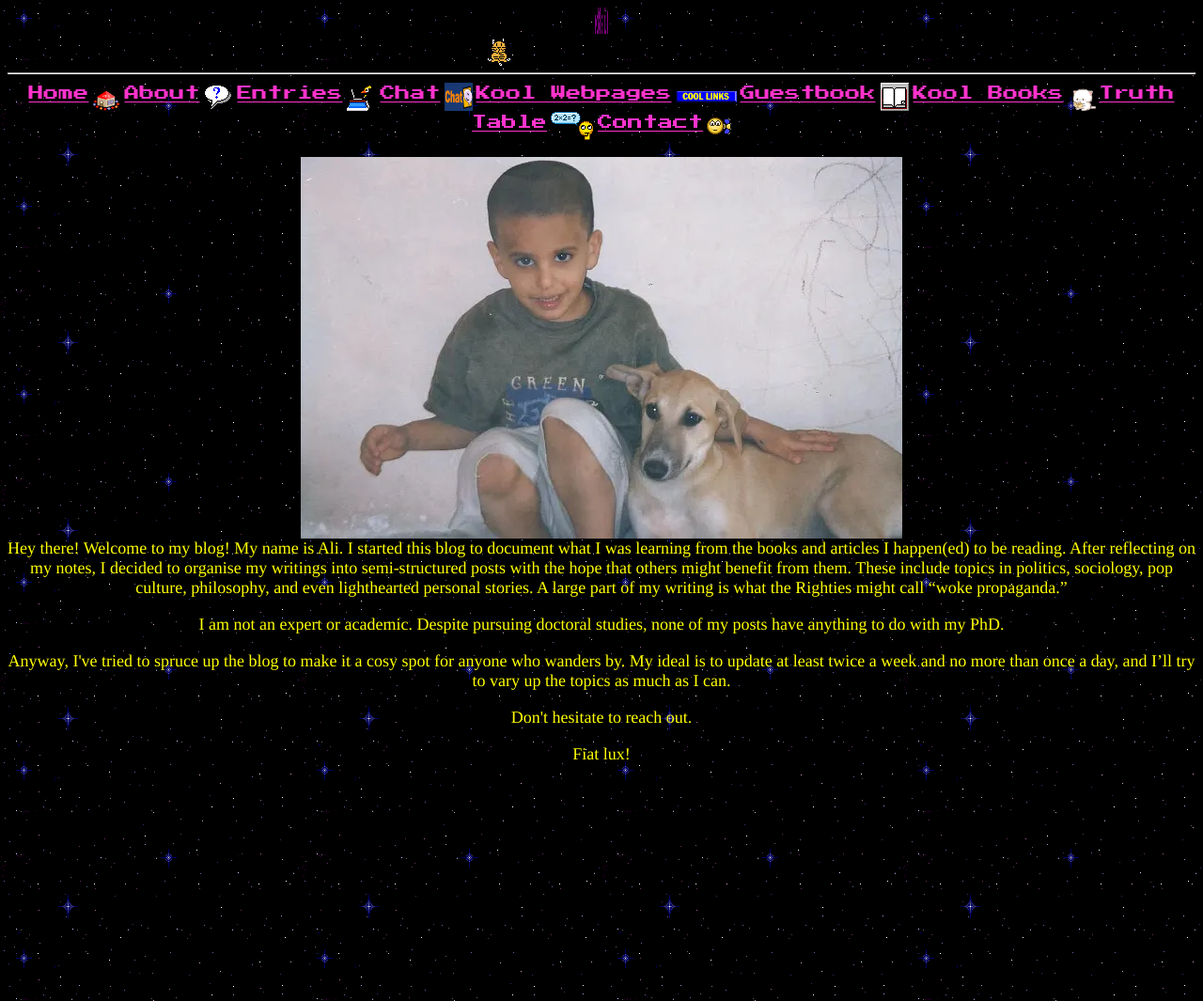
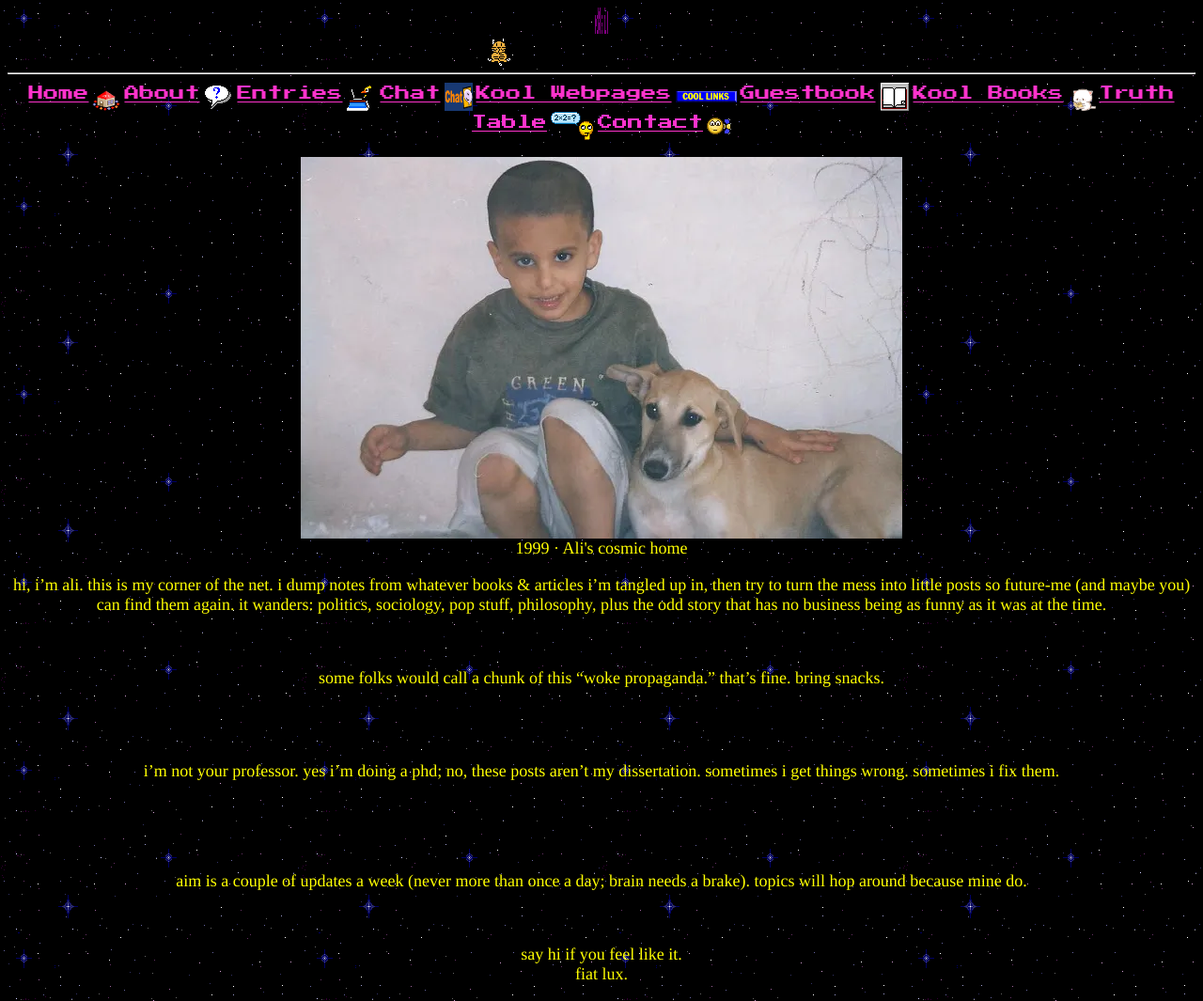
Before and after one commit to Catofminerva/Catofminerva.github.io, a Jekyll site: the page about.html, which Jekyll copies as it is, in a window 1280 px wide. Shown: the whole page at 94% size. Built offline with Jekyll 4.4.1, drawn with Linux system fonts in a browser that asks for light colours.

Commit message:
Update about.html

```diff
--- a/about.html
+++ b/about.html
@@ -130,12 +130,25 @@ li {
 
     <center>
    <font face="Press Start 2P" size="4" color="yellow">
-        Hey there! Welcome to my blog! My name is Ali. I started this blog to document what I was learning from the books and articles I happen(ed) to be reading. After reflecting on my notes, I decided to organise my writings into semi-structured posts with the hope that others might benefit from them. These include topics in politics, sociology, pop culture, philosophy, and even lighthearted personal stories. A large part of my writing is what the Righties might call “woke propaganda.”
+<div class="meta">1999 · Ali's cosmic home</div>
 
-        <p>I am not an expert or academic. Despite pursuing doctoral studies, none of my posts have anything to do with my PhD. <p>Anyway, I've tried to spruce up the blog to make it a cosy spot for anyone who wanders by. My ideal is to update at least twice a week and no more than once a day, and I’ll try to vary up the topics as much as I can.
+<p>hi, i’m ali. this is my corner of the net. i dump notes from whatever books & articles i’m tangled up in, then try to turn the mess into little posts so future-me (and maybe you) can find them again. it wanders: politics, sociology, pop stuff, philosophy, plus the odd story that has no business being as funny as it was at the time.</p>
 
-        <p>Don't hesitate to reach out.
+<p>&nbsp;</p>
 
-        <p>Fiat lux!
+<p>some folks would call a chunk of this “woke propaganda.” that’s fine. bring snacks.</p>
+
+<br><br>
+
+<p>i’m not your professor. yes i’m doing a phd; no, these posts aren’t my dissertation. sometimes i get things wrong. sometimes i fix them.</p>
+
+<p>&nbsp;</p><p>&nbsp;</p>
+
+<p>aim is a couple of updates a week (never more than once a day; brain needs a brake). topics will hop around because mine do.</p>
+
+<p>&nbsp;</p>
+
+<p>say hi if you feel like it.<br>fiat lux.</p>
+
     </div>
 </center>
```
